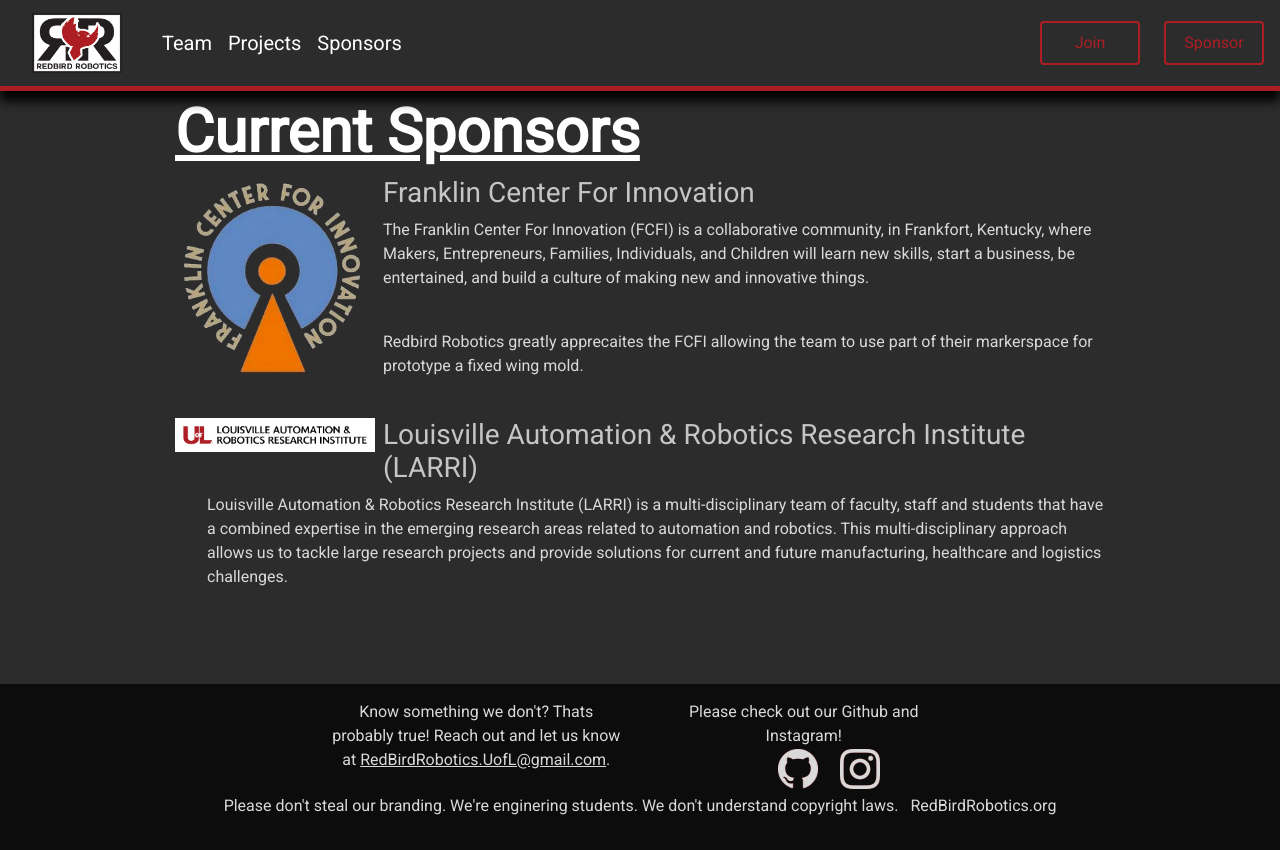
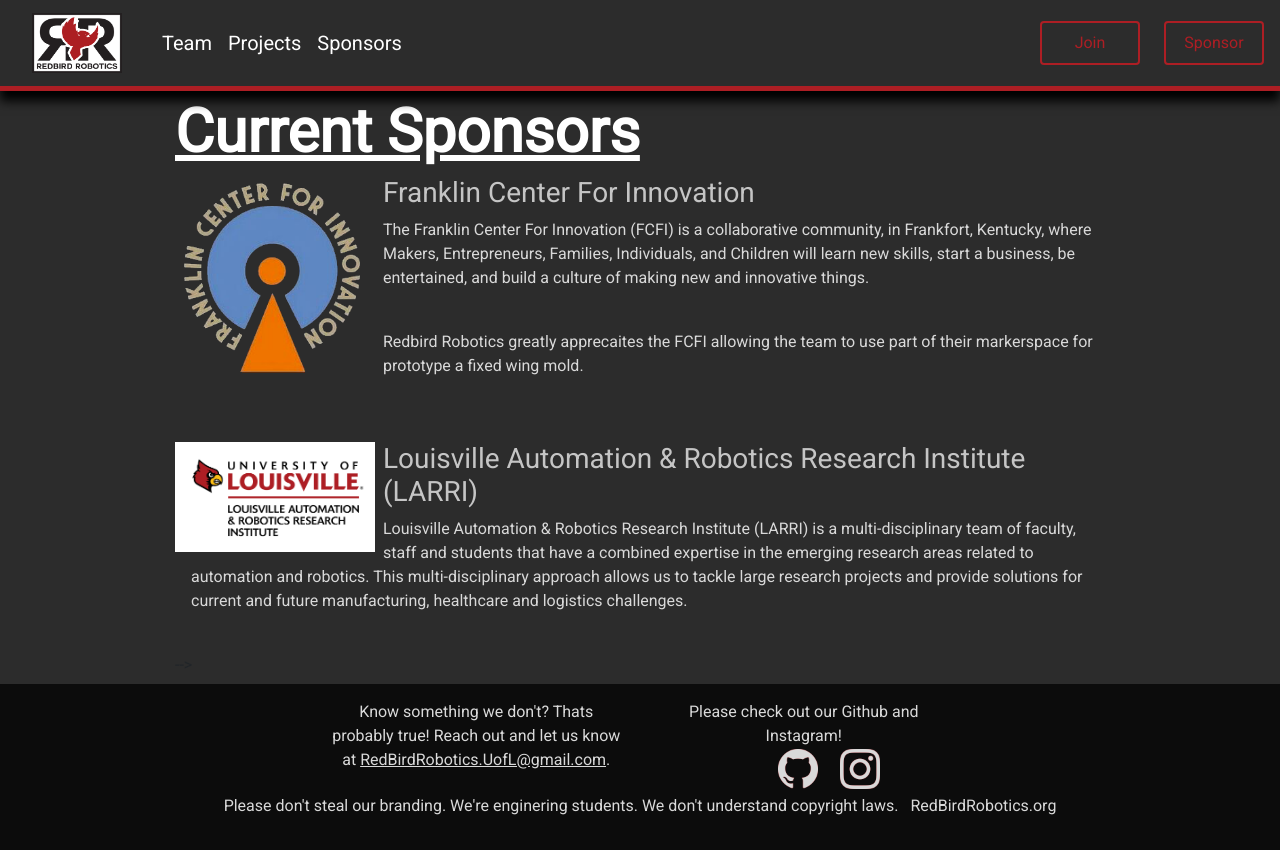
Before and after one commit to redbirdrobotics/website, a plain HTML site: page sponsors.html in a window 1280 px wide. Drawn offline with nearby package versions, Linux system fonts and the light colour scheme.

Commit message:
Added new LARRI logo

```diff
--- a/assets/css/style.css
+++ b/assets/css/style.css
@@ -262,7 +262,6 @@ a:hover{
 
 .people-p{
   font-size: 16px;
-  padding-left: 2em;
 }
 
 .title{
--- a/sponsors.html
+++ b/sponsors.html
@@ -35,7 +35,7 @@
     </nav>
     <div class="container-fluid container-rr-flex top-paragraph">
         <h1><strong><u>Current Sponsors</u></strong></h1>
-        <div class="sponsor">
+        <div>
           <img src="assets\images\sponsors\FCFI.png" class="c_sponsor_image float-left pull-left mr-2">
           <h3>Franklin Center For Innovation</h3>
           <p class="people-p">
@@ -48,17 +48,14 @@
           </p>
         </div>
         <br>
-        <div class="sponsor">
-          <img src="assets\images\sponsors\LARRI-fullcolor.jpg" class="c_sponsor_image float-left pull-left mr-2">
-          <h3>Louisville Automation & Robotics Research Institute (LARRI)</h3>
-          <p class="people-p">
+        <br>
+        <div>
+          <img src="assets\images\sponsors\logo-LARRI_fullcolor-birdhead.jpg" class="c_sponsor_image float-left pull-left mr-2">
+          <h3 class="pl-3">Louisville Automation & Robotics Research Institute (LARRI)</h3>
+          <p class="people-p pl-3">
             Louisville Automation & Robotics Research Institute (LARRI) is a multi-disciplinary team of faculty, staff and students that have a combined expertise in the emerging research areas related to automation and robotics. This multi-disciplinary approach allows us to tackle large research projects and provide solutions for current and future manufacturing, healthcare and logistics challenges.
           </p>
           <br/>
-          <!--
-          <p class="people-p">
-            We greatly apprecaites LARRI for allowing Redbird .
-          </p>
         -->
         </div>
             <!--
```
Also changed, not shown: assets/images/sponsors/logo-LARRI_fullcolor-birdhead.jpg (added).
